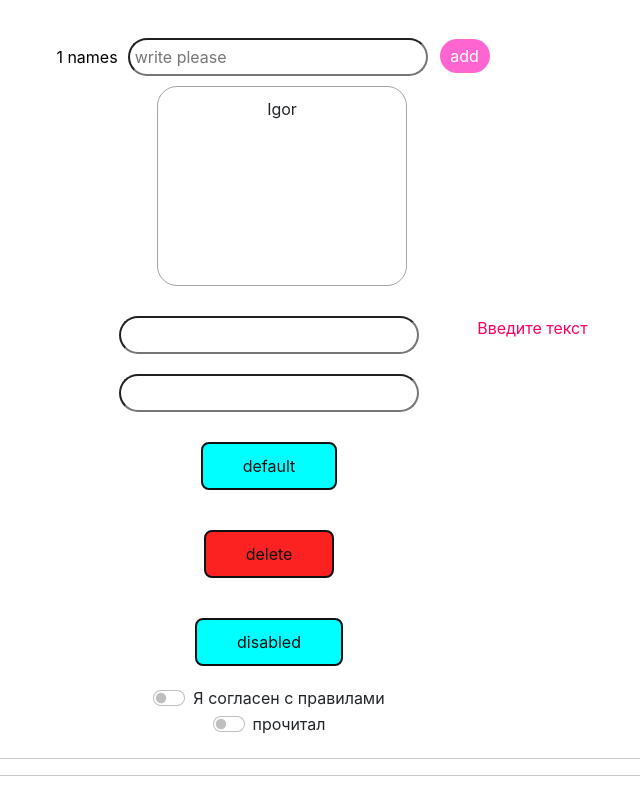
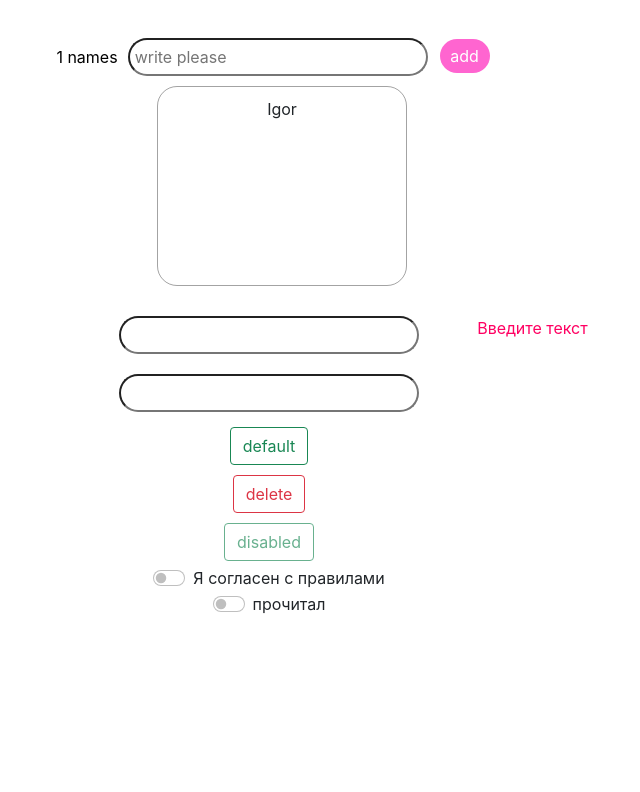
Before and after one commit to kotpavlik/ignat-homeworks, a React (Create React App) app: page / in a window 1280 px wide. Shown: the part 578-1370 px from the top of the page, without its empty margins (371-1011 px from the left). After the commit the page ends 1216 px from the top, so only its background shows below. Built offline with nearby package versions, Linux system fonts and the light colour scheme.

Commit message:
bootstrap

```diff
--- a/src/p2-homeworks/h3/Greeting.module.css
+++ b/src/p2-homeworks/h3/Greeting.module.css
@@ -32,7 +32,7 @@
 
 .span_error {
     position: absolute;
-    bottom: 40px;
+    bottom: 50px;
     width: 200px;
     margin-left: auto;
     margin-right: auto;
--- a/src/p2-homeworks/h4/HW4.tsx
+++ b/src/p2-homeworks/h4/HW4.tsx
@@ -72,12 +72,7 @@ function HW4() {
                 <SuperCheckbox checked={checked} onChange={testOnChange} children ='прочитал'/>
             </div>
 
-            <hr/>
-            {/*для личного творчества, могу проверить*/}
-            {/*<AlternativeSuperInputText/>*/}
-            {/*<AlternativeSuperButton/>*/}
-            {/*<AlternativeSuperCheckbox/>*/}
-            <hr/>
+
         </div>
     )
 }
--- a/src/p2-homeworks/h4/common/c2-SuperButton/SuperButton.module.css
+++ b/src/p2-homeworks/h4/common/c2-SuperButton/SuperButton.module.css
@@ -1,3 +1,6 @@
+.wrapper_button {
+    margin: 5px;
+}
 .defaultButton,.redButton {
     align-items: center;
     background-color: aqua;
@@ -7,7 +10,6 @@
     color: #111;
     cursor: pointer;
     display: flex;
-    font-family: Inter, sans-serif;
     font-size: 16px;
     height: 48px;
     justify-content: center;
@@ -21,12 +23,18 @@
     -webkit-user-select: none;
     touch-action: manipulation;
     margin: 20px;
+    z-index: 1000  !important;
+
 }
 
-.defaultButton:after,.redButton:after {
+.defaultButton,.redButton {
+    font-family: Inter, sans-serif;
+}
+
+.defaultButton::after,.redButton::after {
+    content: "";
     background-color: #111;
     border-radius: 8px;
-    content: "";
     display: block;
     height: 48px;
     left: 0;
@@ -35,10 +43,11 @@
     top: -2px;
     transform: translate(8px, 8px);
     transition: transform .2s ease-out;
-    z-index: -1;
+    z-index: 0 !important;
 }
 
 .defaultButton:hover:after,.redButton:hover:after {
+
     transform: translate(0, 0);
 }
 
--- a/src/p2-homeworks/h4/common/c2-SuperButton/SuperButton.tsx
+++ b/src/p2-homeworks/h4/common/c2-SuperButton/SuperButton.tsx
@@ -14,13 +14,15 @@ const SuperButton: React.FC<SuperButtonPropsType> = (
         ...restProps// все остальные пропсы попадут в объект restProps, там же будет children
     }
 ) => {
-    const finalClassName = `${red ? s.redButton : s.defaultButton} `
-debugger
+    const finalClassName = `${red ? "btn btn-outline-danger": 'btn btn-outline-success'} `
+
     return (
-        <button
-            className={finalClassName}
-            {...restProps} // отдаём кнопке остальные пропсы если они есть (children там внутри)
-        />
+        <div className={s.wrapper_button}>
+            <button
+                className={finalClassName}
+                {...restProps} // отдаём кнопке остальные пропсы если они есть (children там внутри)
+            />
+        </div>
     )
 }
 
```
